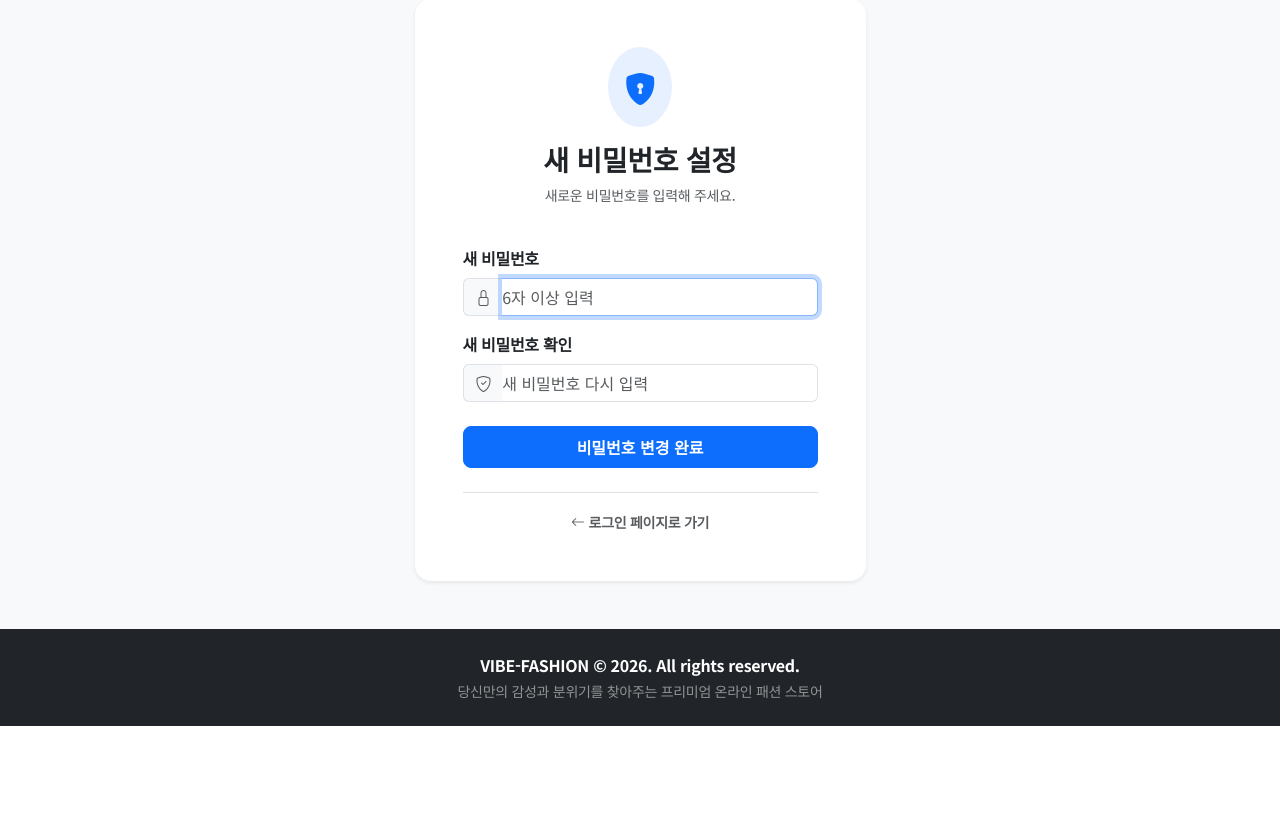
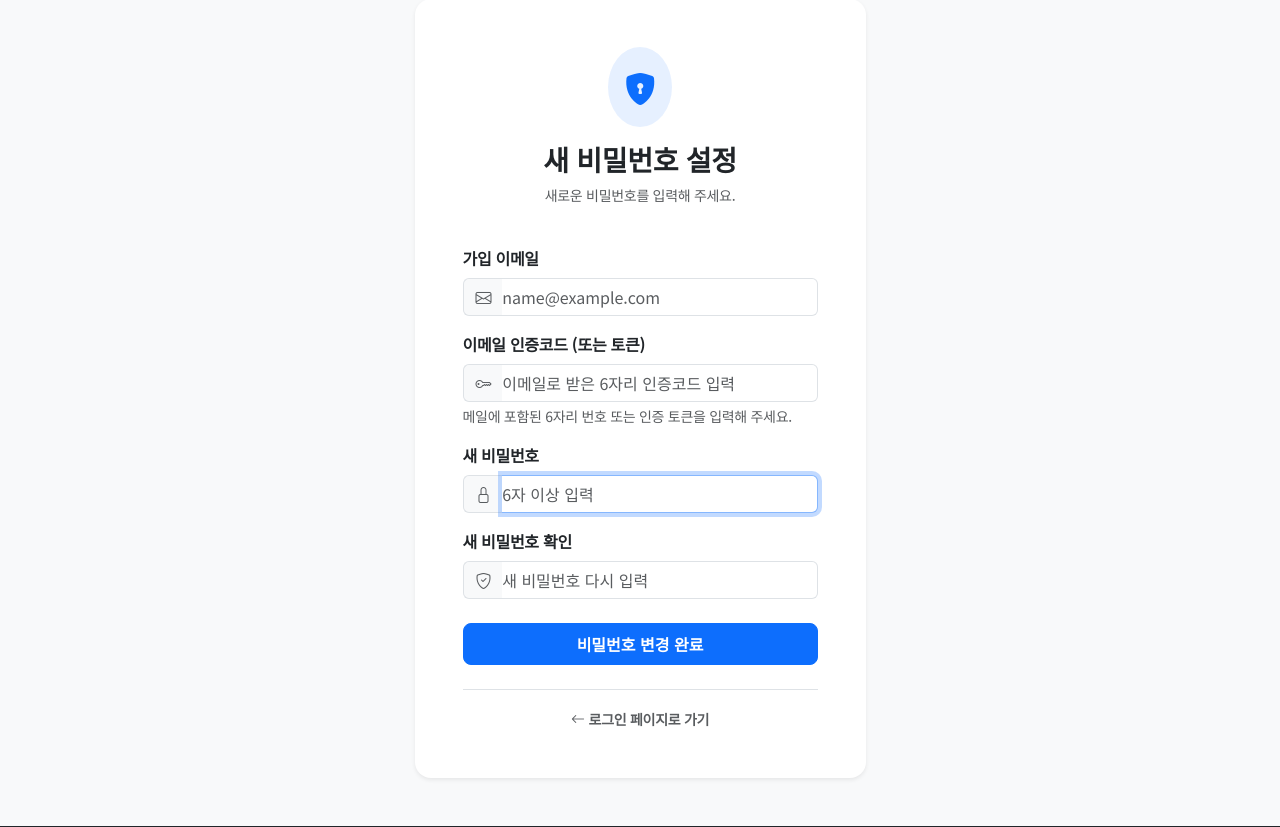
Before and after one commit to tgkimm/vibe-fashion, a Flask app: page /auth/reset-password in a window 1280 px wide. Shown: the part 106-933 px from the top of the page. Before the commit the page ends 832 px from the top, so only its background shows below. Run offline with Flask 3, Linux system fonts and the light colour scheme; some web fonts are replaced.

Commit message:
feat: 미인증 계정 로그인 차단 강화, 회원 탈퇴 기능 추가, 이메일 인증코드 기반 비밀번호 재설정 지원

```diff
--- a/app/routes/auth.py
+++ b/app/routes/auth.py
@@ -98,17 +98,18 @@ def get_error_message(code: str) -> str:
     URL error 파라미터 코드를 한국어 에러 메시지로 변환합니다.
     """
     messages = {
-        "email_not_confirmed": "이메일 인증이 완료되지 않았습니다. 메일함의 인증 링크를 확인해 주세요.",
+        "email_not_confirmed": "이메일 인증이 완료되지 않았습니다. 메일함의 인증 링크를 클릭하여 인증을 완료해 주세요.",
         "invalid_credentials": "이메일 또는 비밀번호가 일치하지 않습니다.",
         "missing_fields": "필수 입력 항목을 모두 작성해 주세요.",
         "invalid_email": "올바른 이메일 형식을 입력해 주세요.",
         "password_too_short": "비밀번호는 최소 6자 이상이어야 합니다.",
         "password_mismatch": "비밀번호 확인이 일치하지 않습니다.",
-        "invalid_token": "인증 토큰이 유효하지 않거나 만료되었습니다.",
+        "invalid_token": "인증 토큰이 유효하지 않거나 만료되었습니다. 다시 시도해 주세요.",
         "token_required": "인증 토큰 또는 링크 정보가 누락되었습니다.",
-        "reset_failed": "비밀번호 재설정 처리 중 오류가 발생했습니다.",
+        "reset_failed": "비밀번호 재설정 처리 중 오류가 발생했습니다. 이메일과 인증코드를 확인해 주세요.",
         "auth_error": "인증 서비스 연결에 실패했습니다. 잠시 후 다시 시도해 주세요.",
         "login_required": "로그인이 필요한 서비스입니다.",
+        "delete_failed": "회원 탈퇴 처리 중 오류가 발생했습니다. 잠시 후 다시 시도해 주세요.",
     }
     return messages.get(code, "요청 처리 중 오류가 발생했습니다.")
 
@@ -120,9 +121,10 @@ def get_success_message(code: str) -> str:
     messages = {
         "signup_sent": "회원가입 인증 메일을 발송했습니다. 메일함을 확인해 주세요.",
         "confirmed": "이메일 인증이 성공적으로 완료되었습니다.",
-        "reset_sent": "비밀번호 재설정 링크가 이메일로 발송되었습니다.",
+        "reset_sent": "비밀번호 재설정 링크(및 인증코드)가 이메일로 발송되었습니다. 메일함을 확인해 주세요.",
         "password_changed": "비밀번호가 성공적으로 변경되었습니다. 새 비밀번호로 로그인해 주세요.",
         "logged_out": "정상적으로 로그아웃되었습니다.",
+        "account_deleted": "회원 탈퇴가 완료되었습니다. 그동안 이용해 주셔서 감사합니다.",
     }
     return messages.get(code, code)
 
@@ -172,6 +174,19 @@ def login():
 
             if auth_response and auth_response.user:
                 user = auth_response.user
+
+                # 이메일 미인증 상태 검증 (email_confirmed_at / confirmed_at 확인)
+                is_confirmed = bool(
+                    getattr(user, "email_confirmed_at", None)
+                    or getattr(user, "confirmed_at", None)
+                )
+
+                if not is_confirmed:
+                    redirect_params = {"error": "email_not_confirmed", "email": email}
+                    if next_url:
+                        redirect_params["next"] = next_url
+                    return redirect(url_for("auth.login", **redirect_params))
+
                 user_metadata = getattr(user, "user_metadata", {}) or {}
                 display_name = (
                     user_metadata.get("name")
@@ -444,8 +459,7 @@ def forgot_password():
 def reset_password():
     """
     [6] GET/POST /auth/reset-password - 새 비밀번호 설정
-    - Supabase 이메일 링크를 통해 유입되거나 세션이 있는 경우 새 비밀번호 적용
-    - URL 파라미터에 token_hash, code 등이 포함된 경우 세션 교환 또는 update_user 처리
+    - 링크 클릭(token_hash 또는 code) 또는 이메일+인증코드 입력을 통한 이메일 인증 기반 비밀번호 재설정
     """
     error_code = request.args.get("error", "")
     error_msg = get_error_message(error_code) if error_code else None
@@ -455,12 +469,13 @@ def reset_password():
 
     supabase = get_supabase_client()
 
-    # GET 요청 시 전달된 파라미터 캡처
+    # GET/POST 시 전달된 파라미터 캡처
     token = request.args.get("token") or request.args.get("token_hash") or request.form.get("token")
     code = request.args.get("code") or request.form.get("code")
     req_type = request.args.get("type", "recovery")
+    email = request.args.get("email") or request.form.get("email", "").strip()
 
-    # 만약 code나 token이 있고 세션이 아직 없다면 검증 시도
+    # 링크를 통해 token이나 code로 바로 진입한 경우 세션 인증 교환 시도
     if (code or token) and "user" not in session and supabase:
         try:
             auth_response = None
@@ -486,24 +501,47 @@ def reset_password():
     if request.method == "POST":
         password = request.form.get("password", "").strip()
         password_confirm = request.form.get("password_confirm", "").strip()
+        otp_token = request.form.get("otp_token", "").strip()
 
         if not password:
-            return redirect(url_for("auth.reset_password", error="missing_fields"))
+            return redirect(url_for("auth.reset_password", error="missing_fields", email=email))
 
         if len(password) < 6:
-            return redirect(url_for("auth.reset_password", error="password_too_short"))
+            return redirect(url_for("auth.reset_password", error="password_too_short", email=email))
 
         if password != password_confirm:
-            return redirect(url_for("auth.reset_password", error="password_mismatch"))
+            return redirect(url_for("auth.reset_password", error="password_mismatch", email=email))
+
+        # 세션이 없고 직접 이메일과 인증코드를 입력한 경우 verify_otp로 이메일 인증 먼저 수행
+        if "user" not in session and otp_token and email and supabase:
+            try:
+                auth_response = supabase.auth.verify_otp({
+                    "email": email,
+                    "token": otp_token,
+                    "type": "recovery"
+                })
+                if auth_response and auth_response.user:
+                    session["user"] = {
+                        "id": str(auth_response.user.id),
+                        "email": auth_response.user.email,
+                        "name": (getattr(auth_response.user, "user_metadata", {}) or {}).get("name", "회원"),
+                    }
+                    if auth_response.session and getattr(auth_response.session, "access_token", None):
+                        session["access_token"] = auth_response.session.access_token
+            except Exception as e:
+                logger.error(f"[이메일 인증코드 검증 실패] {e}", exc_info=True)
+                return redirect(url_for("auth.reset_password", error="invalid_token", email=email))
 
         user_info = session.get("user")
         access_token = session.get("access_token")
+
+        if not user_info and not access_token:
+            return redirect(url_for("auth.reset_password", error="token_required", email=email))
 
         # 1. access_token이 있는 경우 일반 클라이언트 update_user 시도
         updated = False
         if access_token and supabase:
             try:
-                # 직접 Authorization 헤더로 user 업데이트
                 supabase.auth._request(
                     "PUT",
                     "user",
@@ -532,13 +570,17 @@ def reset_password():
             session.pop("access_token", None)
             return redirect(url_for("auth.login", msg="password_changed"))
         else:
-            return redirect(url_for("auth.reset_password", error="reset_failed"))
+            return redirect(url_for("auth.reset_password", error="reset_failed", email=email))
+
+    has_valid_session = bool(session.get("user") or session.get("access_token"))
 
     return render_template(
         "auth/reset_password.html",
         token=token,
         code=code,
         type=req_type,
+        email=email,
+        has_valid_session=has_valid_session,
         error_msg=error_msg,
         success_msg=success_msg
     )
@@ -555,6 +597,49 @@ def mypage():
     return render_template("mypage.html", user=session.get("user"))
 
 
+@auth_bp.route("/delete-account", methods=["POST"])
+@login_required
+def delete_account():
+    """
+    회원 탈퇴:
+    - 로그인된 본인 계정(profiles 및 auth.users)을 삭제하고 세션 종료
+    """
+    user_info = session.get("user")
+    if not user_info or not user_info.get("id"):
+        return redirect(url_for("auth.login", error="login_required"))
+
+    user_id = user_info["id"]
+
+    try:
+        # 1. profiles 및 연관 데이터 정리
+        supabase = get_supabase_client()
+        admin_client = get_supabase_admin_client()
+
+        # profiles 테이블 데이터 삭제
+        if admin_client:
+            try:
+                admin_client.table("profiles").delete().eq("id", user_id).execute()
+            except Exception as e:
+                logger.warning(f"[프로필 삭제 경고] {e}")
+
+            # auth.users 계정 삭제
+            admin_client.auth.admin.delete_user(user_id)
+        elif supabase:
+            try:
+                supabase.table("profiles").delete().eq("id", user_id).execute()
+            except Exception as e:
+                logger.warning(f"[프로필 삭제 경고] {e}")
+
+        # 2. 세션 정리
+        session.clear()
+        return redirect(url_for("auth.login", msg="account_deleted"))
+
+    except Exception as e:
+        logger.error(f"[회원 탈퇴 처리 실패] {e}", exc_info=True)
+        flash("회원 탈퇴 처리 중 오류가 발생했습니다.", "danger")
+        return redirect(url_for("auth.mypage"))
+
+
 @auth_bp.route("/logout")
 def logout():
     """
--- a/app/templates/auth/reset_password.html
+++ b/app/templates/auth/reset_password.html
@@ -36,11 +36,31 @@
                     <input type="hidden" name="access_token" value="{{ access_token or '' }}">
                     <input type="hidden" name="type" value="{{ type or '' }}">
 
+                    <!-- 메일로 6자리 인증코드나 토큰을 직접 복사해 입력해야 할 경우를 위한 필드 -->
+                    <div class="mb-3">
+                        <label for="email" class="form-label fw-semibold">가입 이메일</label>
+                        <div class="input-group">
+                            <span class="input-group-text bg-light border-end-0"><i class="bi bi-envelope text-muted"></i></span>
+                            <input type="email" class="form-control border-start-0 ps-0" id="email" name="email" value="{{ email or '' }}" placeholder="name@example.com" {% if not has_valid_session and not token and not code %}required{% endif %}>
+                        </div>
+                    </div>
+
+                    {% if not has_valid_session and not token and not code %}
+                    <div class="mb-3">
+                        <label for="otp_token" class="form-label fw-semibold">이메일 인증코드 (또는 토큰)</label>
+                        <div class="input-group">
+                            <span class="input-group-text bg-light border-end-0"><i class="bi bi-key text-muted"></i></span>
+                            <input type="text" class="form-control border-start-0 ps-0" id="otp_token" name="otp_token" value="{{ token or '' }}" placeholder="이메일로 받은 6자리 인증코드 입력" required>
+                        </div>
+                        <div class="form-text small text-muted">메일에 포함된 6자리 번호 또는 인증 토큰을 입력해 주세요.</div>
+                    </div>
+                    {% endif %}
+
                     <div class="mb-3">
                         <label for="password" class="form-label fw-semibold">새 비밀번호</label>
                         <div class="input-group">
                             <span class="input-group-text bg-light border-end-0"><i class="bi bi-lock text-muted"></i></span>
-                            <input type="password" class="form-control border-start-0 ps-0" id="password" name="password" placeholder="6자 이상 입력" required autofocus>
+                            <input type="password" class="form-control border-start-0 ps-0" id="password" name="password" placeholder="6자 이상 입력" minlength="6" required autofocus>
                         </div>
                     </div>
 
@@ -48,7 +68,7 @@
                         <label for="password_confirm" class="form-label fw-semibold">새 비밀번호 확인</label>
                         <div class="input-group">
                             <span class="input-group-text bg-light border-end-0"><i class="bi bi-shield-check text-muted"></i></span>
-                            <input type="password" class="form-control border-start-0 ps-0" id="password_confirm" name="password_confirm" placeholder="새 비밀번호 다시 입력" required>
+                            <input type="password" class="form-control border-start-0 ps-0" id="password_confirm" name="password_confirm" placeholder="새 비밀번호 다시 입력" minlength="6" required>
                         </div>
                     </div>
 
```
Also changed, not shown: app/templates/auth/forgot_password.html (+8 -0 lines), app/templates/mypage.html (+34 -2 lines).
